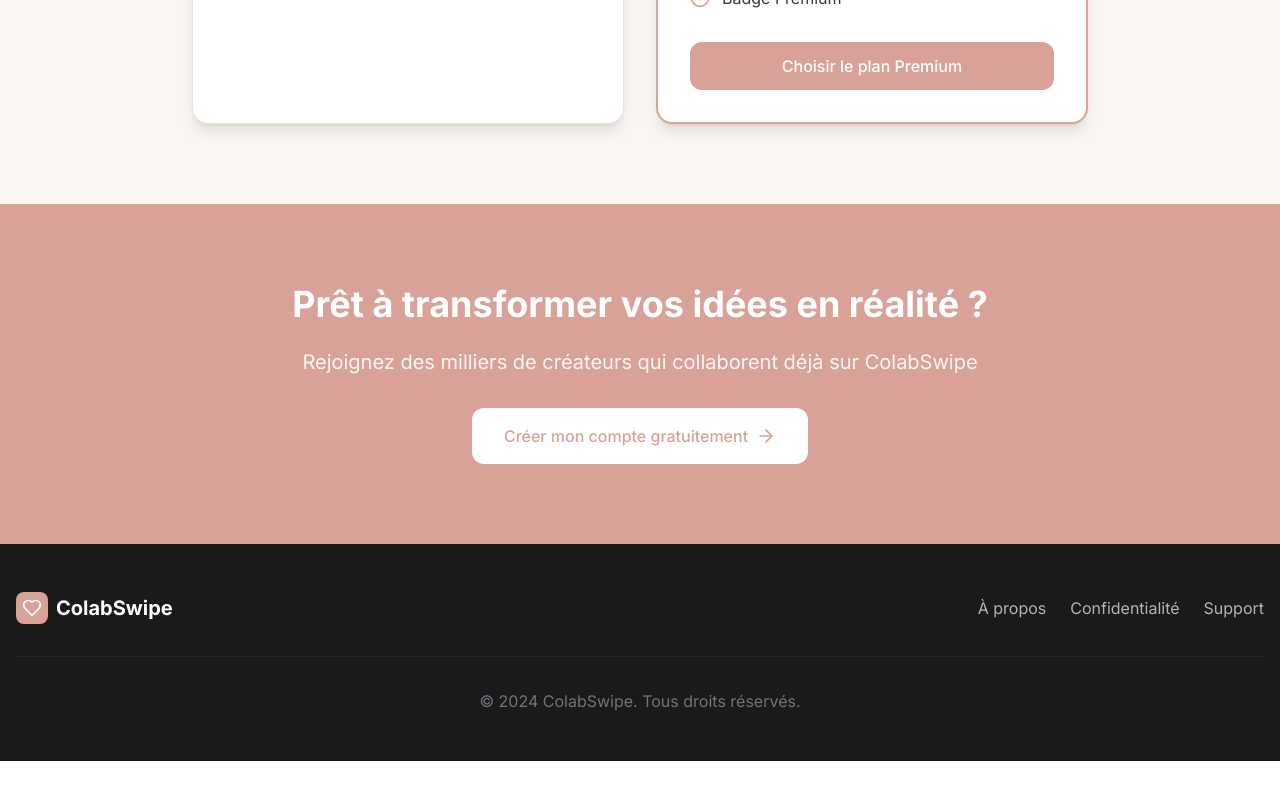
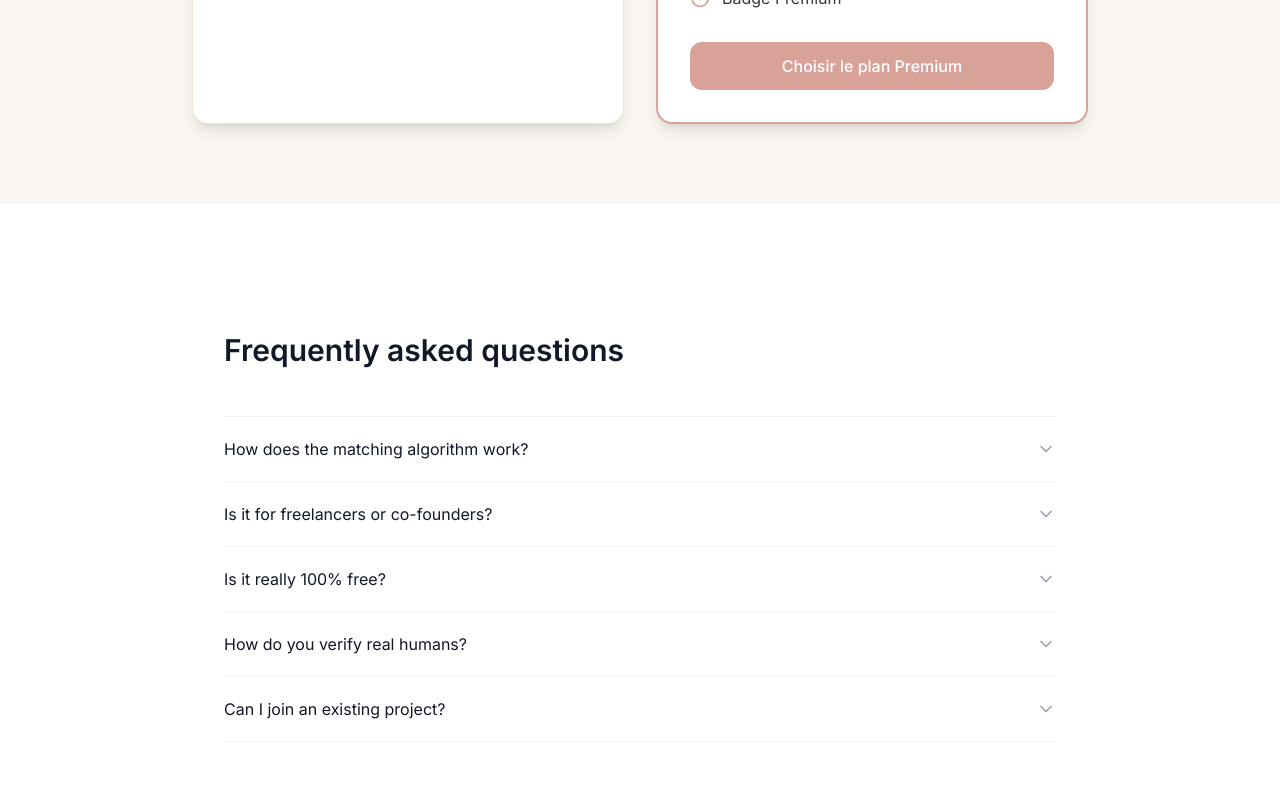
Before and after one commit to Michalogene/CollabSwipe-Windsurf, a React (Vite) app: page / in a window 1280 px wide. Shown: the part 6540-7340 px from the top of the page. Before the commit the page ends 7301 px from the top, so only its background shows below. Built offline with nearby package versions, Linux system fonts and the light colour scheme; no server answers; the database is empty.

Commit message:
ajout bas de page landing page

```diff
--- /dev/null
+++ b/src/components/common/FooterSection.tsx
@@ -0,0 +1,106 @@
+import React, { useState } from 'react';
+import { ChevronDown, Twitter, Instagram, Github, MessageCircle } from 'lucide-react';
+
+const faqs = [
+  {
+    q: 'How does the matching algorithm work?',
+    a: 'We combine profile signals (skills, interests, project goals) with engagement data to surface high-compatibility matches. No cold outreach required.'
+  },
+  { q: 'Is it for freelancers or co-founders?', a: 'Both. You can join as a co-founder, contributor, or freelancer and be matched to the right opportunities.' },
+  { q: 'Is it really 100% free?', a: 'Yes. Matching and messaging are free. Optional premium tools are available for power users.' },
+  { q: 'How do you verify real humans?', a: 'We use a combination of profile checks, activity signals, and periodic verifications to keep bots and fakes out.' },
+  { q: 'Can I join an existing project?', a: 'Absolutely. Discover active projects by skill, industry, or role and request to join instantly.' },
+];
+
+const FooterSection: React.FC = () => {
+  const [open, setOpen] = useState<number | null>(null);
+
+  return (
+    <section className="font-sans">
+      {/* FAQ - white background */}
+      <div className="bg-white">
+        <div className="max-w-4xl mx-auto px-6 lg:px-8 py-32">
+          <h2 className="text-3xl font-semibold text-gray-900 mb-12">Frequently asked questions</h2>
+          <div className="divide-y divide-gray-100 border-t border-b border-gray-100">
+            {faqs.map((item, i) => (
+              <div key={i} className="">
+                <button
+                  type="button"
+                  onClick={() => setOpen(open === i ? null : i)}
+                  className="w-full flex items-center justify-between py-5 text-left"
+                >
+                  <span className="text-gray-900">{item.q}</span>
+                  <ChevronDown className={`h-5 w-5 text-gray-400 transition-transform ${open === i ? 'rotate-180' : ''}`} />
+                </button>
+                {open === i && (
+                  <div className="pb-5 -mt-2 text-gray-600">
+                    {item.a}
+                  </div>
+                )}
+              </div>
+            ))}
+          </div>
+        </div>
+      </div>
+
+      {/* CTA + Footer - soft gradient background */}
+      <div className="bg-gradient-to-b from-white to-gray-100">
+        <div className="max-w-7xl mx-auto px-6 lg:px-8 py-32">
+          {/* Final CTA */}
+          <div className="mt-32">
+            <h3 className="text-4xl font-medium text-gray-900">Your future co-founder is one swipe away.</h3>
+            <p className="mt-4 text-xl text-gray-500">Stop building alone. Join thousands of verified professionals today.</p>
+            <button className="mt-8 inline-flex items-center rounded-lg bg-gray-900 text-white px-8 py-3 shadow-lg hover:shadow-xl">
+              Join CollabSwipe
+            </button>
+          </div>
+
+          {/* Footer link grid */}
+          <div className="mt-24 grid grid-cols-1 md:grid-cols-3 gap-12">
+            <div>
+              <div className="text-sm font-semibold text-gray-900 mb-4">Explore</div>
+              <ul className="space-y-3 text-sm">
+                <li><a className="text-gray-500 hover:text-gray-900" href="#">Find Co-founders</a></li>
+                <li><a className="text-gray-500 hover:text-gray-900" href="#">Join Projects</a></li>
+                <li><a className="text-gray-500 hover:text-gray-900" href="#">Hire Talent</a></li>
+              </ul>
+            </div>
+            <div>
+              <div className="text-sm font-semibold text-gray-900 mb-4">Community</div>
+              <ul className="space-y-3 text-sm">
+                <li><a className="text-gray-500 hover:text-gray-900" href="#">Success Stories</a></li>
+                <li><a className="text-gray-500 hover:text-gray-900" href="#">Events</a></li>
+                <li><a className="text-gray-500 hover:text-gray-900" href="#">Manifesto</a></li>
+              </ul>
+            </div>
+            <div>
+              <div className="text-sm font-semibold text-gray-900 mb-4">Resources</div>
+              <ul className="space-y-3 text-sm">
+                <li><a className="text-gray-500 hover:text-gray-900" href="#">Blog</a></li>
+                <li><a className="text-gray-500 hover:text-gray-900" href="#">Startup Guide</a></li>
+                <li><a className="text-gray-500 hover:text-gray-900" href="#">Pitch Deck Templates</a></li>
+              </ul>
+            </div>
+          </div>
+
+          {/* Bottom status bar */}
+          <div className="mt-24 flex flex-col md:flex-row md:items-end md:justify-between gap-6 text-gray-500">
+            <div className="inline-flex items-center gap-2 bg-gray-200/50 rounded-full px-3 py-1 w-fit">
+              <span className="h-2.5 w-2.5 rounded-full bg-emerald-500 animate-pulse" />
+              <span className="text-xs font-medium text-gray-700">All systems operational</span>
+            </div>
+            <div className="text-xs">© 2025 CollabSwipe. All rights reserved.</div>
+            <div className="flex items-center gap-4">
+              <a href="#" aria-label="Twitter" className="text-gray-500 hover:text-gray-900"><Twitter className="h-5 w-5" /></a>
+              <a href="#" aria-label="Discord" className="text-gray-500 hover:text-gray-900"><MessageCircle className="h-5 w-5" /></a>
+              <a href="#" aria-label="Instagram" className="text-gray-500 hover:text-gray-900"><Instagram className="h-5 w-5" /></a>
+              <a href="#" aria-label="Github" className="text-gray-500 hover:text-gray-900"><Github className="h-5 w-5" /></a>
+            </div>
+          </div>
+        </div>
+      </div>
+    </section>
+  );
+};
+
+export default FooterSection;
--- a/src/pages/LandingPage.tsx
+++ b/src/pages/LandingPage.tsx
@@ -6,6 +6,7 @@ import FeaturesSection from '../components/common/FeaturesSection';
 import HowItWorksSection from '../components/common/HowItWorksSection';
 import ComparisonSection from '../components/common/ComparisonSection';
 import StatsSection from '../components/common/StatsSection';
+import FooterSection from '../components/common/FooterSection';
 
 const LandingPage: React.FC = () => {
   const [billingCycle, setBillingCycle] = useState<'monthly' | 'yearly'>('monthly');
@@ -203,7 +204,6 @@ const LandingPage: React.FC = () => {
       <HowItWorksSection />
       <ComparisonSection />
       <StatsSection />
-
       {/* Features Section */}
       <section className="py-20 px-4">
         <div className="max-w-7xl mx-auto">
@@ -439,51 +439,7 @@ const LandingPage: React.FC = () => {
         </div>
       </section>
 
-      {/* CTA Section */}
-      <section className="py-20 px-4" style={{ backgroundColor: '#D9A299' }}>
-        <div className="max-w-4xl mx-auto text-center">
-          <h2 className="text-4xl font-bold text-white mb-6">
-            Prêt à transformer vos idées en réalité ?
-          </h2>
-          <p className="text-xl mb-8" style={{ color: 'rgba(255, 255, 255, 0.9)' }}>
-            Rejoignez des milliers de créateurs qui collaborent déjà sur ColabSwipe
-          </p>
-          <Link to="/auth">
-            <button
-              className="px-8 py-4 rounded-xl font-medium transition-all duration-200 hover:opacity-90 flex items-center space-x-2 mx-auto"
-              style={{
-                backgroundColor: 'white',
-                color: '#D9A299'
-              }}
-            >
-              <span>Créer mon compte gratuitement</span>
-              <ArrowRight className="w-5 h-5" />
-            </button>
-          </Link>
-        </div>
-      </section>
-
-      {/* Footer */}
-      <footer className="py-12 px-4 bg-neutral-900">
-        <div className="max-w-7xl mx-auto">
-          <div className="flex flex-col md:flex-row justify-between items-center">
-            <div className="flex items-center space-x-2 mb-4 md:mb-0">
-              <div className="w-8 h-8 rounded-lg flex items-center justify-center" style={{ backgroundColor: '#D9A299' }}>
-                <Heart className="w-5 h-5 text-white" />
-              </div>
-              <span className="text-xl font-bold text-white">ColabSwipe</span>
-            </div>
-            <div className="flex items-center space-x-6 text-neutral-400">
-              <a href="#" className="hover:text-white transition-colors">À propos</a>
-              <a href="#" className="hover:text-white transition-colors">Confidentialité</a>
-              <a href="#" className="hover:text-white transition-colors">Support</a>
-            </div>
-          </div>
-          <div className="border-t border-neutral-800 mt-8 pt-8 text-center text-neutral-500">
-            <p>&copy; 2024 ColabSwipe. Tous droits réservés.</p>
-          </div>
-        </div>
-      </footer>
+      <FooterSection />
     </div>
   );
 };
```
